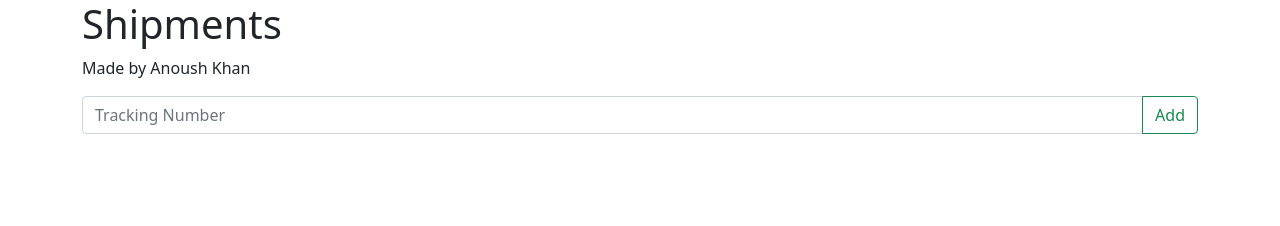
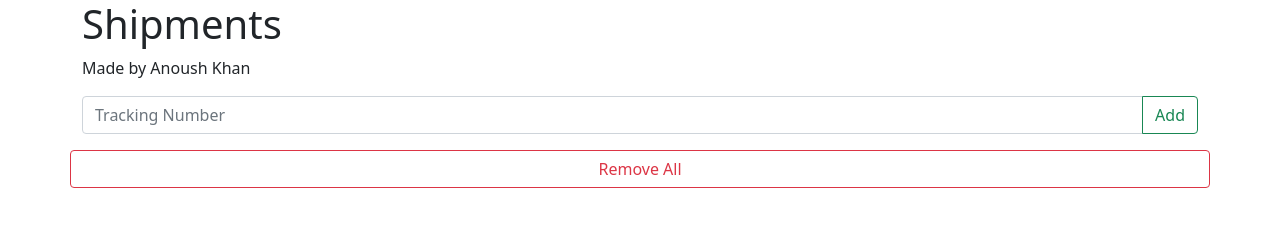
Before and after one commit to doubleaykay/shipments, a plain HTML site: page index.html in a window 1280 px wide. Drawn offline with nearby package versions, Linux system fonts and the light colour scheme.

Commit message:
add button to remove all

```diff
--- a/index.html
+++ b/index.html
@@ -31,6 +31,7 @@
         </div>
         <div class="row">
             <ul class="list-group" id="listOfTrackingNumbers"></ul>
+            <button class="btn btn-outline-danger" type="button" id="button-addon2" onclick="removeAllOnClick()">Remove All</button>
         </div>
     </div>
 
```
